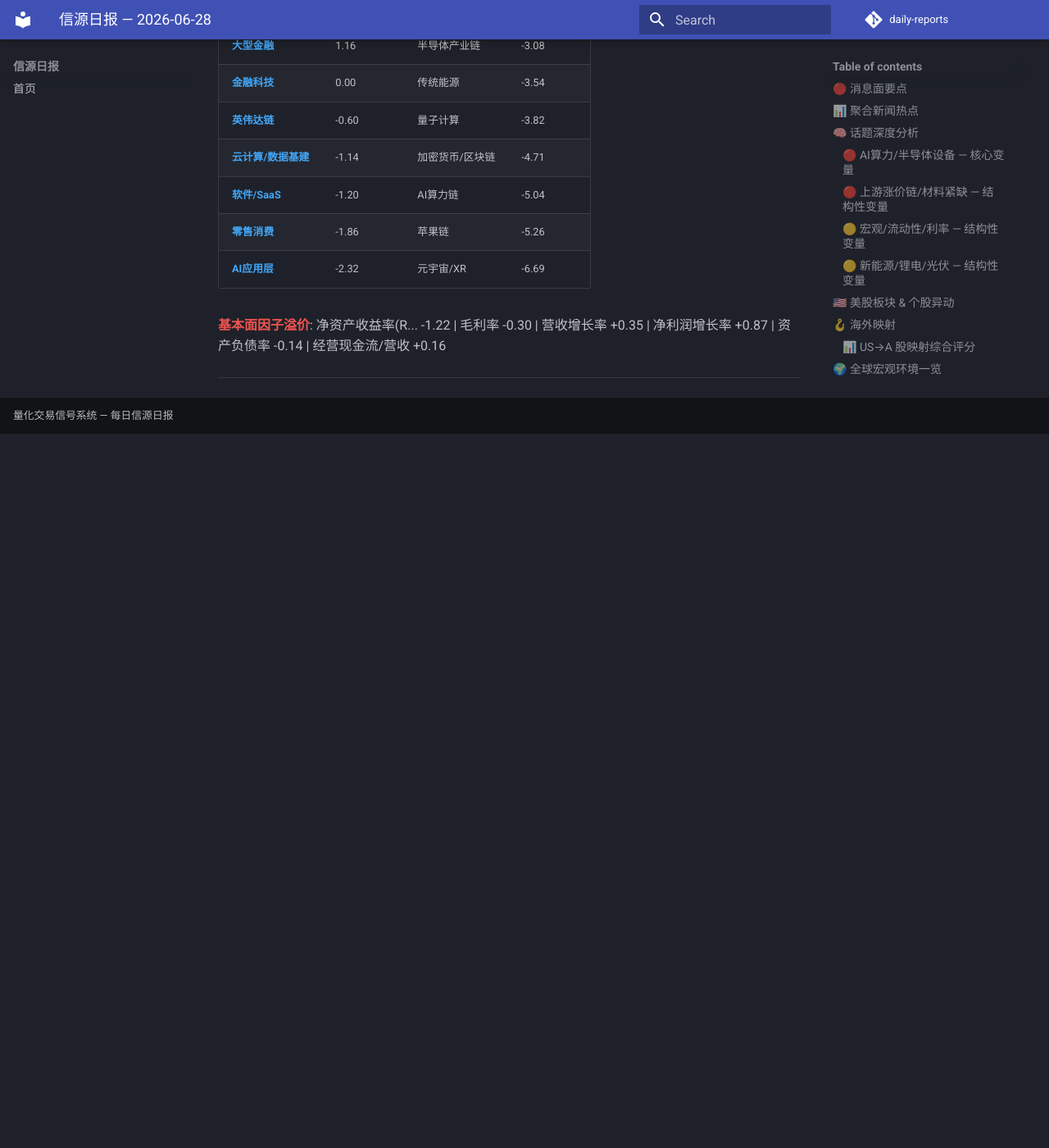
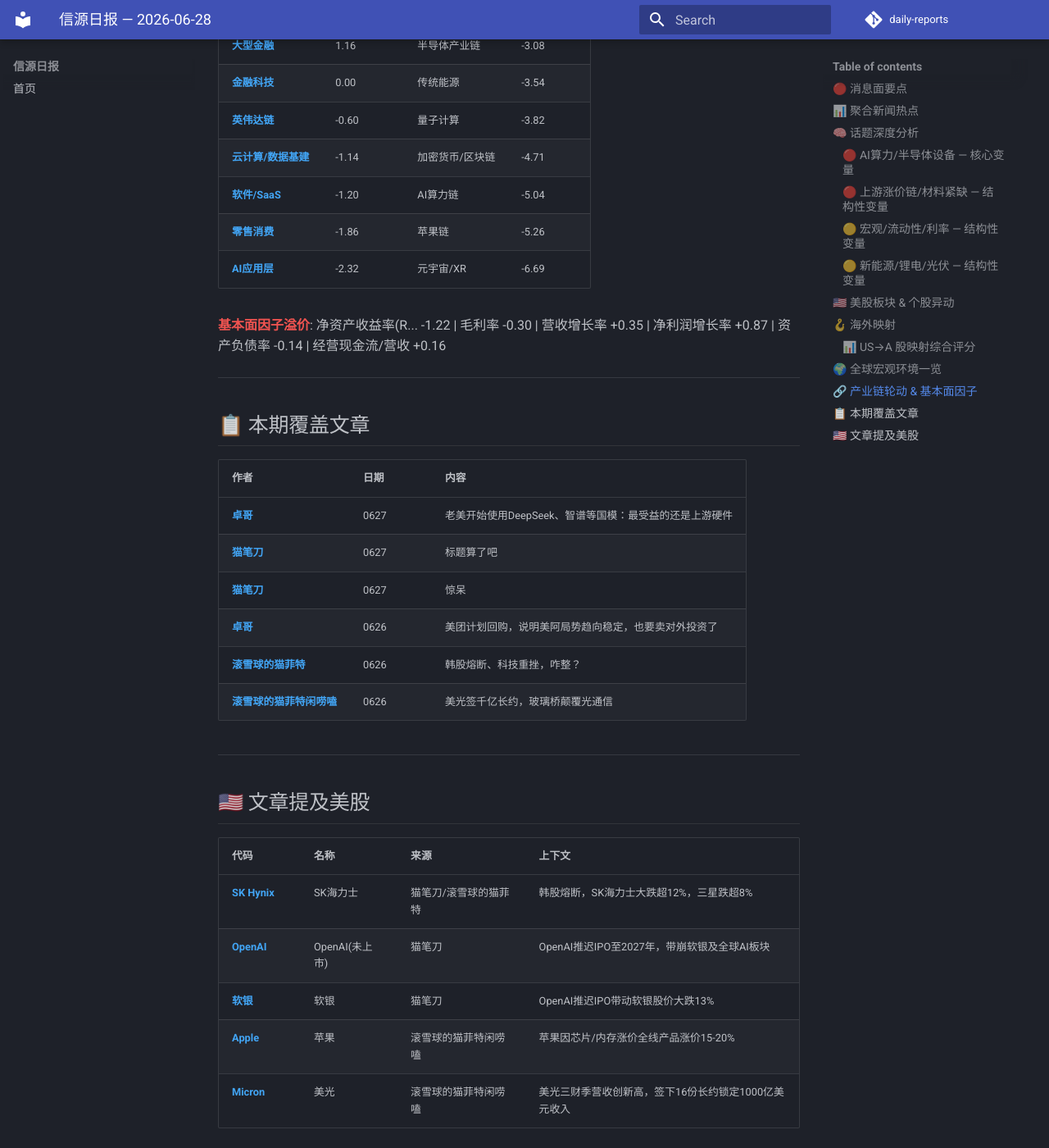
Before and after one commit to xiao-panpan729/daily-reports, an MkDocs documentation site: the page built from docs/2026-06-28.md, in a window 1280 px wide and 1400 px high, scrolled down 7022 px. Shown: the whole window at 82% size. Built offline with MkDocs 1.6.1 and Material for MkDocs 9.7.7, drawn with Linux system fonts in a browser that asks for light colours; comment, search, counter and statistics services are not loaded; before the commit the page ends 7551 px from its top, so only the background shows below that.

Commit message:
fix: 6/28日报补充缺失的"本期覆盖文章"和"文章提及美股"章节

```diff
--- a/docs/2026-06-28.md
+++ b/docs/2026-06-28.md
@@ -221,3 +221,26 @@
 **基本面因子溢价**: 净资产收益率(R... -1.22 | 毛利率 -0.30 | 营收增长率 +0.35 | 净利润增长率 +0.87 | 资产负债率 -0.14 | 经营现金流/营收 +0.16
 
 ---
+
+## 📋 本期覆盖文章
+
+| 作者 | 日期 | 内容 |
+|------|------|------|
+| 卓哥 | 0627 | 老美开始使用DeepSeek、智谱等国模：最受益的还是上游硬件 |
+| 猫笔刀 | 0627 | 标题算了吧 |
+| 猫笔刀 | 0627 | 惊呆 |
+| 卓哥 | 0626 | 美团计划回购，说明美阿局势趋向稳定，也要卖对外投资了 |
+| 滚雪球的猫菲特 | 0626 | 韩股熔断、科技重挫，咋整？ |
+| 滚雪球的猫菲特闲唠嗑 | 0626 | 美光签千亿长约，玻璃桥颠覆光通信 |
+
+---
+
+## 🇺🇸 文章提及美股
+
+| 代码 | 名称 | 来源 | 上下文 |
+|------|------|------|--------|
+| SK Hynix | SK海力士 | 猫笔刀/滚雪球的猫菲特 | 韩股熔断，SK海力士大跌超12%，三星跌超8% |
+| OpenAI | OpenAI(未上市) | 猫笔刀 | OpenAI推迟IPO至2027年，带崩软银及全球AI板块 |
+| 软银 | 软银 | 猫笔刀 | OpenAI推迟IPO带动软银股价大跌13% |
+| Apple | 苹果 | 滚雪球的猫菲特闲唠嗑 | 苹果因芯片/内存涨价全线产品涨价15-20% |
+| Micron | 美光 | 滚雪球的猫菲特闲唠嗑 | 美光三财季营收创新高，签下16份长约锁定1000亿美元收入 |
```
